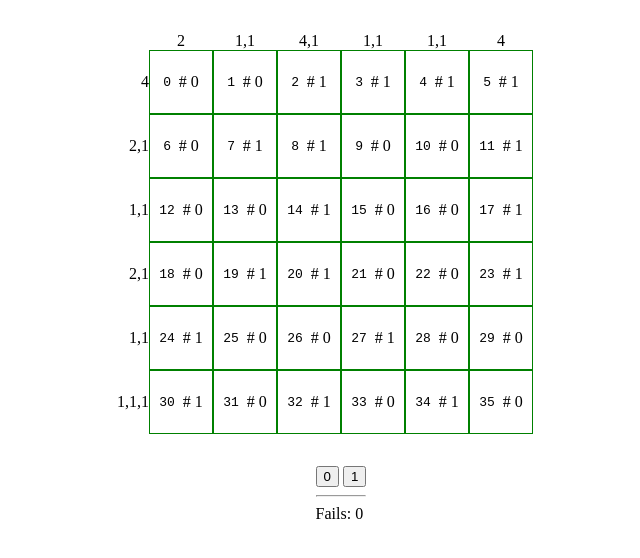
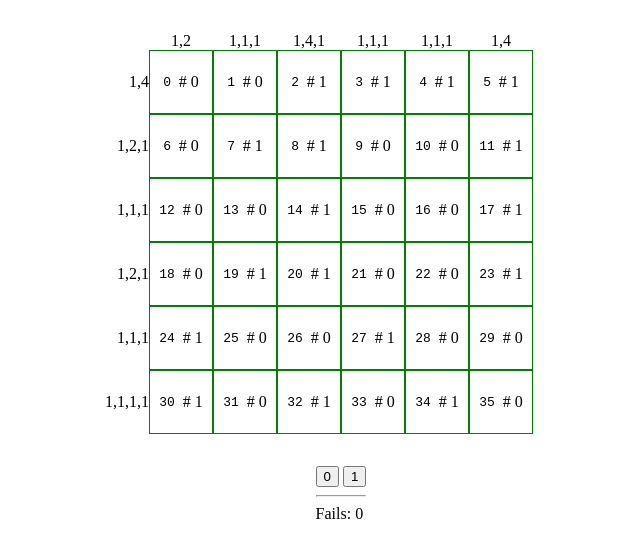
Before and after one commit to KevsRepos/nonogramm, a SvelteKit app: page / in a window 1280 px wide. Shown: the top 558 px of the page, without its empty margins (299-939 px from the left). Built offline with nearby package versions, Linux system fonts and the light colour scheme.

Commit message:
adding types

```diff
--- a/src/routes/+page.svelte
+++ b/src/routes/+page.svelte
@@ -1,7 +1,12 @@
-<script>
-let btnAction = $state(1);
+<script lang="ts">
+let btnAction: 1|0 = $state(1);
 
-const matrixShape = [
+interface Field {
+    value: 1|0,
+    hidden: boolean
+}
+
+const matrixShape: Array<1|0> = [
     0, 0, 1, 1, 1, 1,
     0, 1, 1, 0, 0, 1,
     0, 0, 1, 0, 0, 1,
@@ -10,11 +15,11 @@ const matrixShape = [
     1, 0, 1, 0, 1, 0,
 ];
 
-const buildMatrix = (matrixShape) => {
+const buildMatrix = (matrixShape: Array<1|0>): Array<Field> => {
     return matrixShape.map((val) => ({value: val, hidden: true}))
 }
 
-let matrix = $state(buildMatrix(matrixShape));
+let matrix: Array<Field> = $state(buildMatrix(matrixShape));
 let fails = $state(0);
 let won = $derived(!matrix.filter((val) => val.hidden).length)
 
@@ -23,25 +28,25 @@ const numCols = rowLength;
 const numRows = matrixShape.length / rowLength;
 
 const createNumbers = () => {
-    const numbersTop = [];
-    const numbersLeft = [];
+    const numbersTop: Array<Array<number>> = [];
+    const numbersLeft: Array<Array<number>> = [];
 
     for(let i = 0; i < matrix.length; i++) {
         const row = Math.floor(i / numCols);
         const col = i - rowLength * row;
 
         if(matrix[i].value === 1) {
-            numbersTop[col] ||= [];
-            numbersLeft[row] ||= [];
+            numbersTop[col] ||= [1];
+            numbersLeft[row] ||= [1];
 
             if(matrix[i - rowLength]?.value >= 1) {
-                numbersTop[col].splice(numbersTop[col].length - 1, 1, numbersTop[col].at(-1) + 1);
+                numbersTop[col].splice(numbersTop[col].length - 1, 1, numbersTop[col].at(-1)! + 1);
             } else {
                 numbersTop[col].push(1);
             }
 
             if(col > 0 && matrix[i - 1]?.value >= 1) {
-                numbersLeft[row].splice(numbersLeft[row].length - 1, 1, numbersLeft[row].at(-1) + 1);
+                numbersLeft[row].splice(numbersLeft[row].length - 1, 1, numbersLeft[row].at(-1)! + 1);
             } else {
                 numbersLeft[row].push(1);
             }
@@ -52,7 +57,7 @@ const createNumbers = () => {
     return [numbersLeft, numbersTop];
 }
 
-const reveal = (field, index) => {
+const reveal = (field: Field, index: number) => {
     field.hidden = false;
 
     if(btnAction !== field.value) {
@@ -72,7 +77,7 @@ const reveal = (field, index) => {
     checkAndReveal(currentCol);
 }
 
-const checkAndReveal = (fields) => {
+const checkAndReveal = (fields: Array<Field>) => {
     const allRevealed = fields.every((val) => !(val.hidden && val.value === 1));
 
     if(allRevealed) {
```
